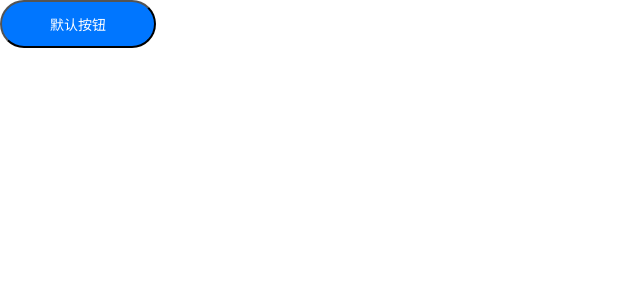
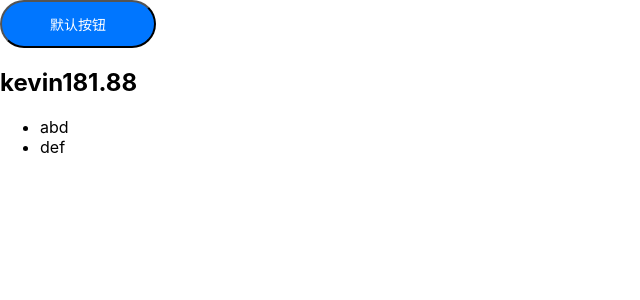
Before and after one commit to gloomyKevin/React_demo, a React (Create React App) app in the folder differentstyles_button/: page / in a window 1280 px wide. Shown: the top 300 px of the page, without its empty margins (0-640 px from the left). Built offline with nearby package versions, Linux system fonts and the light colour scheme.

Commit message:
add 父传子

```diff
--- a/differentstyles_button/src/App.js
+++ b/differentstyles_button/src/App.js
@@ -1,12 +1,16 @@
 import React, { Fragment } from 'react';
 import './App.css';
 import Button from "./Button"
+import Father_to_son from './父传子通信-属性验证';
 
 function App() {
   return (
-    <Button>
-      默认按钮
+    <Fragment>
+      <Button>
+        默认按钮
     </Button>
+      <Father_to_son />
+    </Fragment>
   );
 }
 
--- /dev/null
+++ b/differentstyles_button/src/父传子通信-属性验证.js
@@ -0,0 +1,59 @@
+import React, { Component } from 'react'
+import PropTypes from 'prop-types'
+
+export default class Father_to_son extends Component {
+    render() {
+        return (
+            <div>
+                <ChildCpn name="kevin" age={18} height={1.88} names={["abd", "def"]} />
+            </div>
+        )
+    }
+}
+
+export class ChildCpn extends Component {
+    constructor(props) {
+        super();
+        this.props = props;
+    }
+
+    render() {
+        const { name, age, height, names } = this.props;
+        return (
+            <div>
+                <h2>{name + age + height}</h2>
+                <ul>
+                    {
+                        names.map((item, index) => {
+                            return <li>{item}</li>
+                        })
+                    }
+                </ul>
+            </div>
+        )
+    }
+}
+
+ChildCpn.propTypes = {
+    name: PropTypes.string.isRequired,
+    age: PropTypes.number,
+    height: PropTypes.number,
+    names: PropTypes.array
+}
+
+ChildCpn.defaultProps = {
+    name: "default name",
+    age: "default age",
+    height: "default height",
+    names: ["default", "default"]
+}
+
+export class ChildCpn2 extends Component {
+    static propTypes = {
+
+    }
+
+    static defaultProps = {
+
+    }
+}
```
